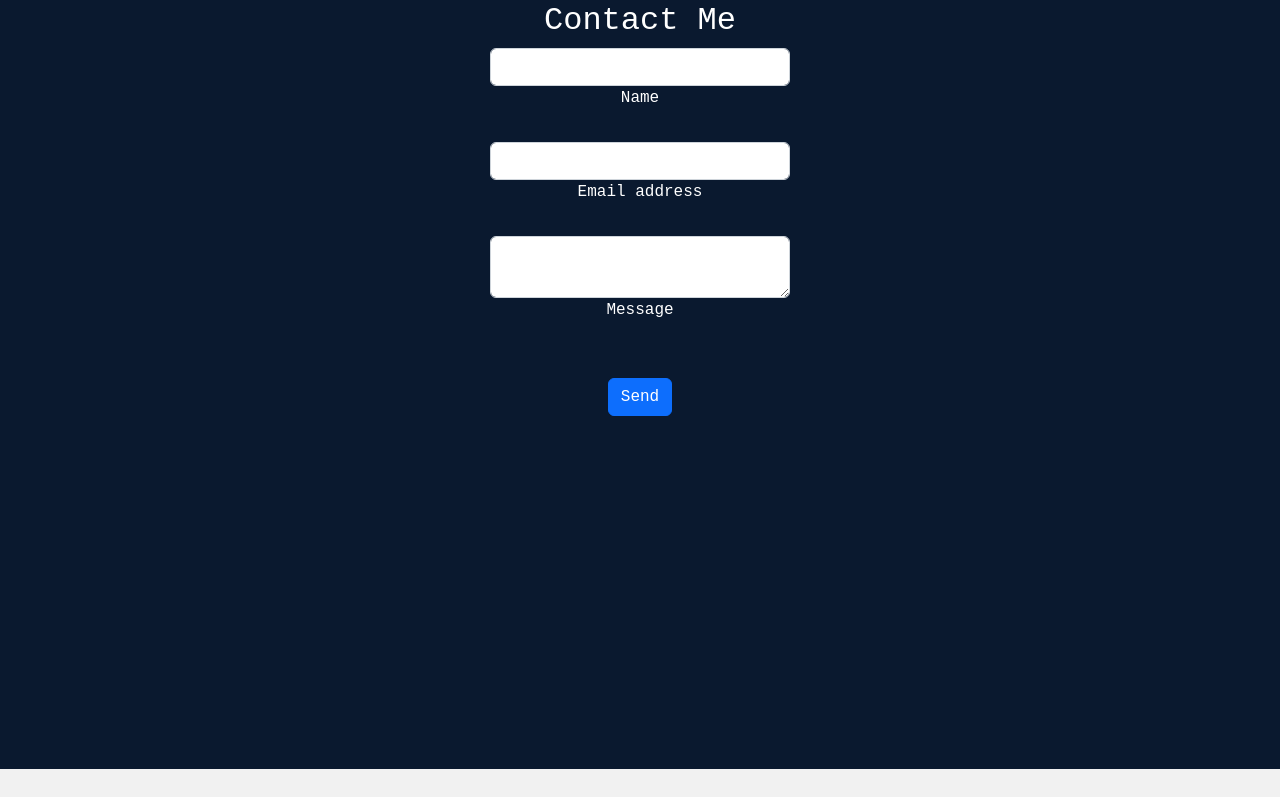
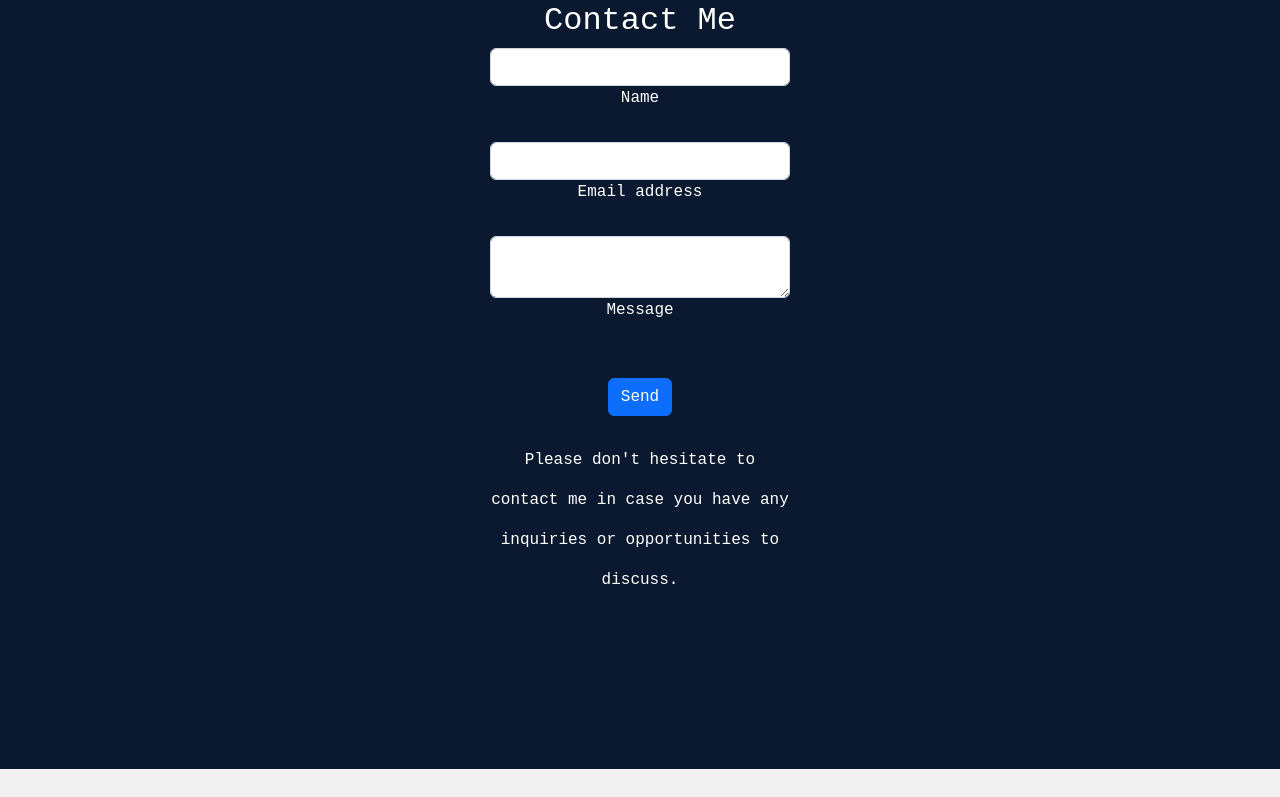
Before and after one commit to sid12701/Portfolio, a React (Create React App) app: page / in a window 1280 px wide. Shown: the part 2259-3056 px from the top of the page. Built offline with nearby package versions, Linux system fonts and the light colour scheme; a web font is replaced by a local one.

Commit message:
modified:   package-lock.json 	modified:   public/styles.css 	modified:   src/components/Body.jsx 	modified:   src/components/Card.jsx 	modified:   src/components/Contact.jsx 	modified:   src/images/blog.jpg

```diff
--- a/public/styles.css
+++ b/public/styles.css
@@ -188,3 +188,8 @@ h3{
     color: white;
     margin-left: 1400px;
 } */
+
+
+.c{
+    line-height: 2.5;
+}
--- a/src/components/Body.jsx
+++ b/src/components/Body.jsx
@@ -5,7 +5,7 @@ import Portfolio from "../images/portfolio.jpg";
 import Card from "./Card";
 const Body = () => {
   return (
-    <Card></Card>
+    <Card id="3"></Card>
 
   );
 };
--- a/src/components/Card.jsx
+++ b/src/components/Card.jsx
@@ -5,6 +5,7 @@ import Portfolio from "../images/portfolio.jpg";
 
 const Card = () => {
   return (
+    <div id="3">
     <div id="carouselExample" class="carousel slide">
     <div class="carousel-inner">
       <div class="carousel-item active">
@@ -42,6 +43,7 @@ const Card = () => {
       <span class="visually-hidden">Next</span>
     </button>
   </div>
+  </div>
   )
 }
 
--- a/src/components/Contact.jsx
+++ b/src/components/Contact.jsx
@@ -34,6 +34,8 @@ export default function Contact() {
       <MDBBtn color='primary' block className='my-4' value="Send" type="submit">
         Send
       </MDBBtn>
+      <p className='c'> Please don't hesitate to contact me in case you have any inquiries or opportunities to discuss.</p>
+
     </form>
     </div>
   );
```
Also changed, not shown: src/images/blog.jpg, 1 other file (tests, documents, lock files or other folders).
